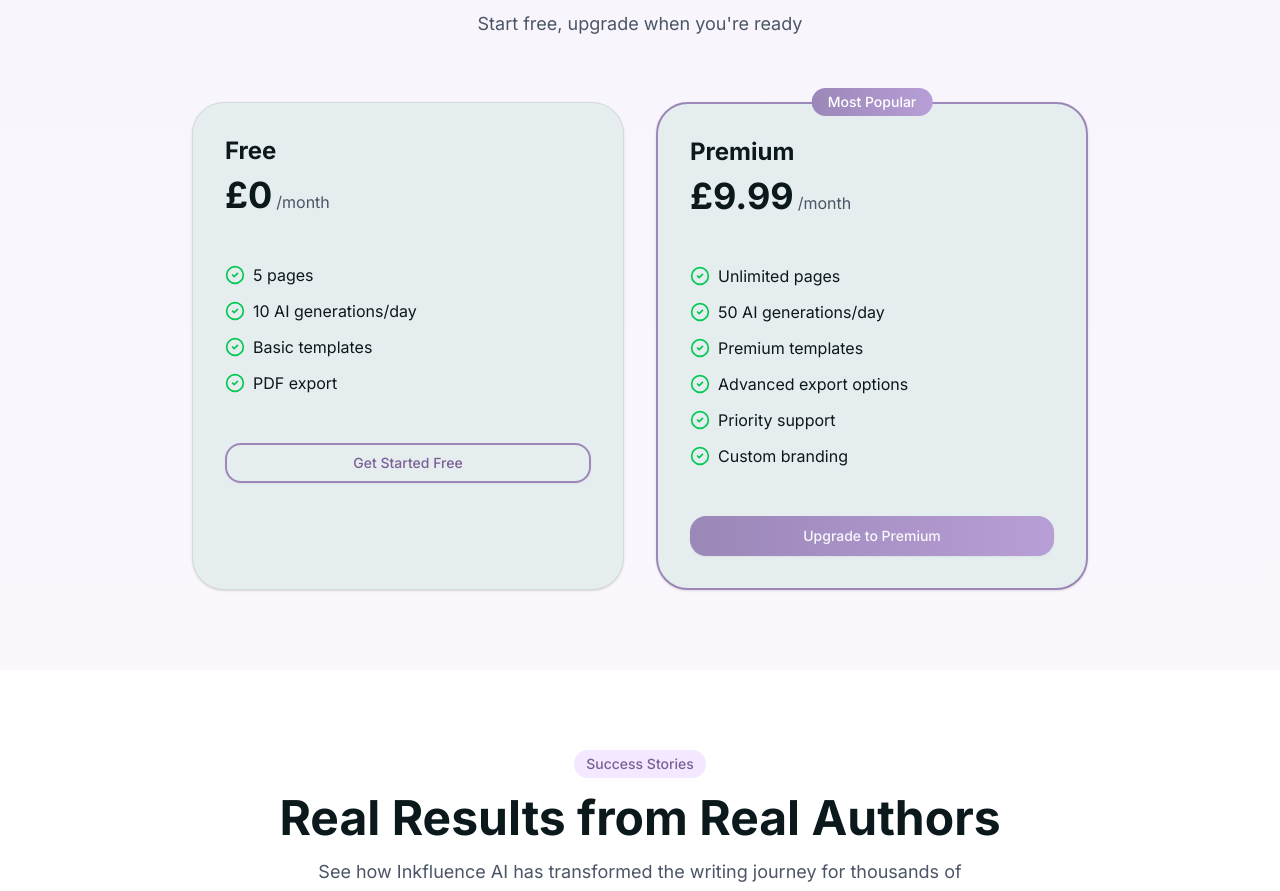
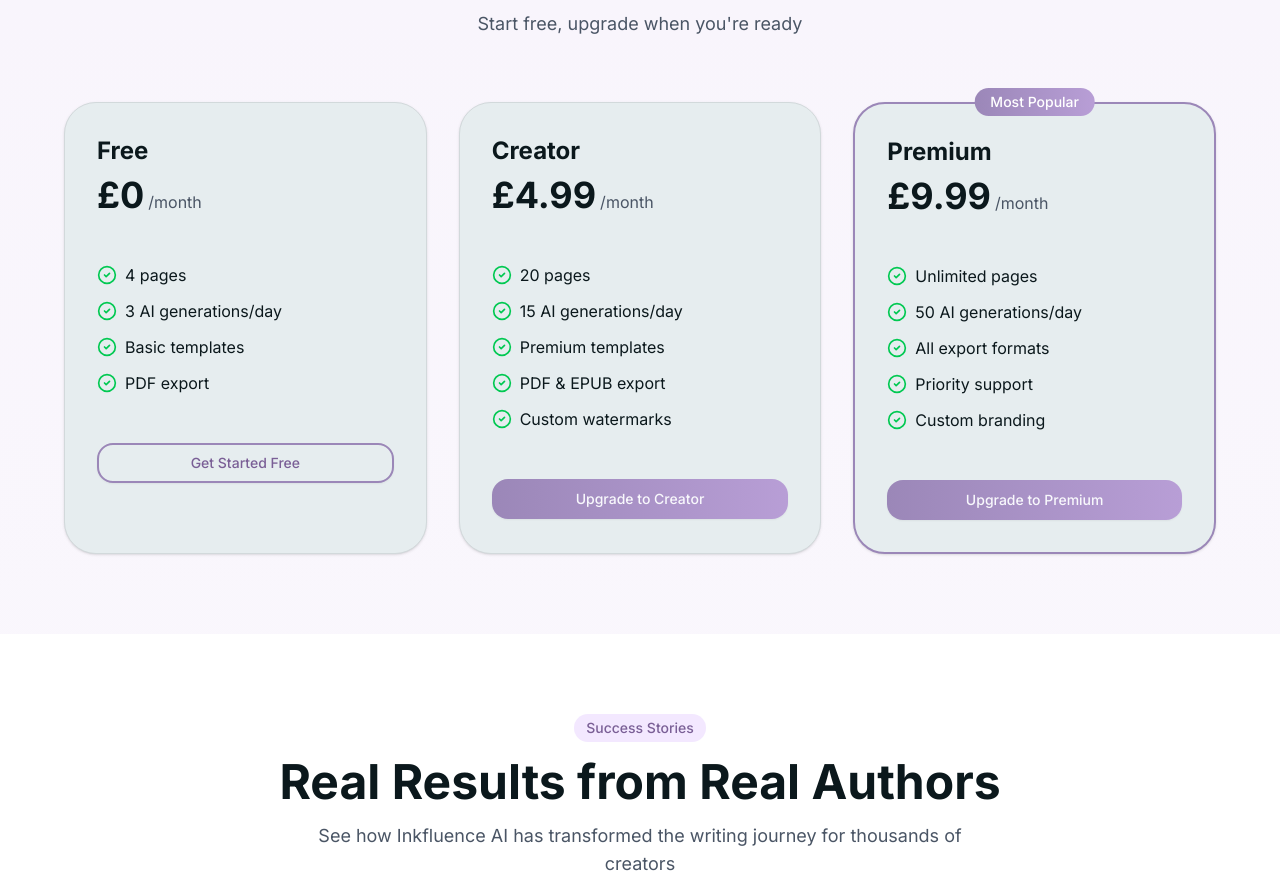
Before and after one commit to Sam-May-Futurelab/influencer-publishin, a React (Vite) app: page / in a window 1280 px wide. Shown: the part 5045-5936 px from the top of the page. Built offline with nearby package versions, Linux system fonts and the light colour scheme; no server answers.

Commit message:
Add Creator tier to landing page and fix pricing page 3-column grid

```diff
--- a/src/components/LandingPage.tsx
+++ b/src/components/LandingPage.tsx
@@ -520,7 +520,7 @@ export function LandingPage() {
           <p className="text-lg text-gray-600">Start free, upgrade when you're ready</p>
         </div>
 
-        <div className="grid md:grid-cols-2 gap-8 max-w-4xl mx-auto">
+        <div className="grid md:grid-cols-3 gap-8 max-w-6xl mx-auto">
           <motion.div
             initial={{ opacity: 0, y: 20 }}
             whileInView={{ opacity: 1, y: 0 }}
@@ -537,11 +537,11 @@ export function LandingPage() {
               <ul className="space-y-3">
                 <li className="flex items-center gap-2">
                   <CheckCircle2 className="w-5 h-5 text-green-500" />
-                  <span>5 pages</span>
+                  <span>4 pages</span>
                 </li>
                 <li className="flex items-center gap-2">
                   <CheckCircle2 className="w-5 h-5 text-green-500" />
-                  <span>10 AI generations/day</span>
+                  <span>3 AI generations/day</span>
                 </li>
                 <li className="flex items-center gap-2">
                   <CheckCircle2 className="w-5 h-5 text-green-500" />
@@ -569,6 +569,52 @@ export function LandingPage() {
             viewport={{ once: true }}
             transition={{ delay: 0.1 }}
           >
+            <Card className="p-8 space-y-6 hover:shadow-xl transition-shadow h-full">
+              <div>
+                <h3 className="text-2xl font-bold mb-2">Creator</h3>
+                <div className="flex items-baseline gap-1">
+                  <span className="text-4xl font-bold">£4.99</span>
+                  <span className="text-gray-600">/month</span>
+                </div>
+              </div>
+              <ul className="space-y-3">
+                <li className="flex items-center gap-2">
+                  <CheckCircle2 className="w-5 h-5 text-green-500" />
+                  <span>20 pages</span>
+                </li>
+                <li className="flex items-center gap-2">
+                  <CheckCircle2 className="w-5 h-5 text-green-500" />
+                  <span>15 AI generations/day</span>
+                </li>
+                <li className="flex items-center gap-2">
+                  <CheckCircle2 className="w-5 h-5 text-green-500" />
+                  <span>Premium templates</span>
+                </li>
+                <li className="flex items-center gap-2">
+                  <CheckCircle2 className="w-5 h-5 text-green-500" />
+                  <span>PDF & EPUB export</span>
+                </li>
+                <li className="flex items-center gap-2">
+                  <CheckCircle2 className="w-5 h-5 text-green-500" />
+                  <span>Custom watermarks</span>
+                </li>
+              </ul>
+              <Button
+                onClick={handleGetStarted}
+                className="w-full bg-gradient-to-r from-[#9b87b8] to-[#b89ed6] hover:opacity-90"
+                size="lg"
+              >
+                Upgrade to Creator
+              </Button>
+            </Card>
+          </motion.div>
+
+          <motion.div
+            initial={{ opacity: 0, y: 20 }}
+            whileInView={{ opacity: 1, y: 0 }}
+            viewport={{ once: true }}
+            transition={{ delay: 0.2 }}
+          >
             <Card className="p-8 space-y-6 border-2 border-[#9b87b8] hover:shadow-xl transition-shadow relative h-full">
               <div className="absolute -top-4 left-1/2 -translate-x-1/2 bg-gradient-to-r from-[#9b87b8] to-[#b89ed6] text-white px-4 py-1 rounded-full text-sm font-medium">
                 Most Popular
@@ -591,11 +637,7 @@ export function LandingPage() {
                 </li>
                 <li className="flex items-center gap-2">
                   <CheckCircle2 className="w-5 h-5 text-green-500" />
-                  <span>Premium templates</span>
-                </li>
-                <li className="flex items-center gap-2">
-                  <CheckCircle2 className="w-5 h-5 text-green-500" />
-                  <span>Advanced export options</span>
+                  <span>All export formats</span>
                 </li>
                 <li className="flex items-center gap-2">
                   <CheckCircle2 className="w-5 h-5 text-green-500" />
--- a/src/components/PricingPage.tsx
+++ b/src/components/PricingPage.tsx
@@ -333,8 +333,8 @@ export function PricingPage() {
 
       {/* Pricing Cards */}
       <section className="py-16 px-4 sm:px-6 lg:px-8">
-        <div className="max-w-6xl mx-auto">
-          <div className="grid md:grid-cols-2 gap-8 max-w-4xl mx-auto">
+        <div className="max-w-7xl mx-auto">
+          <div className="grid md:grid-cols-3 gap-8">
             {plans.map((plan, index) => (
               <motion.div
                 key={plan.name}
```
